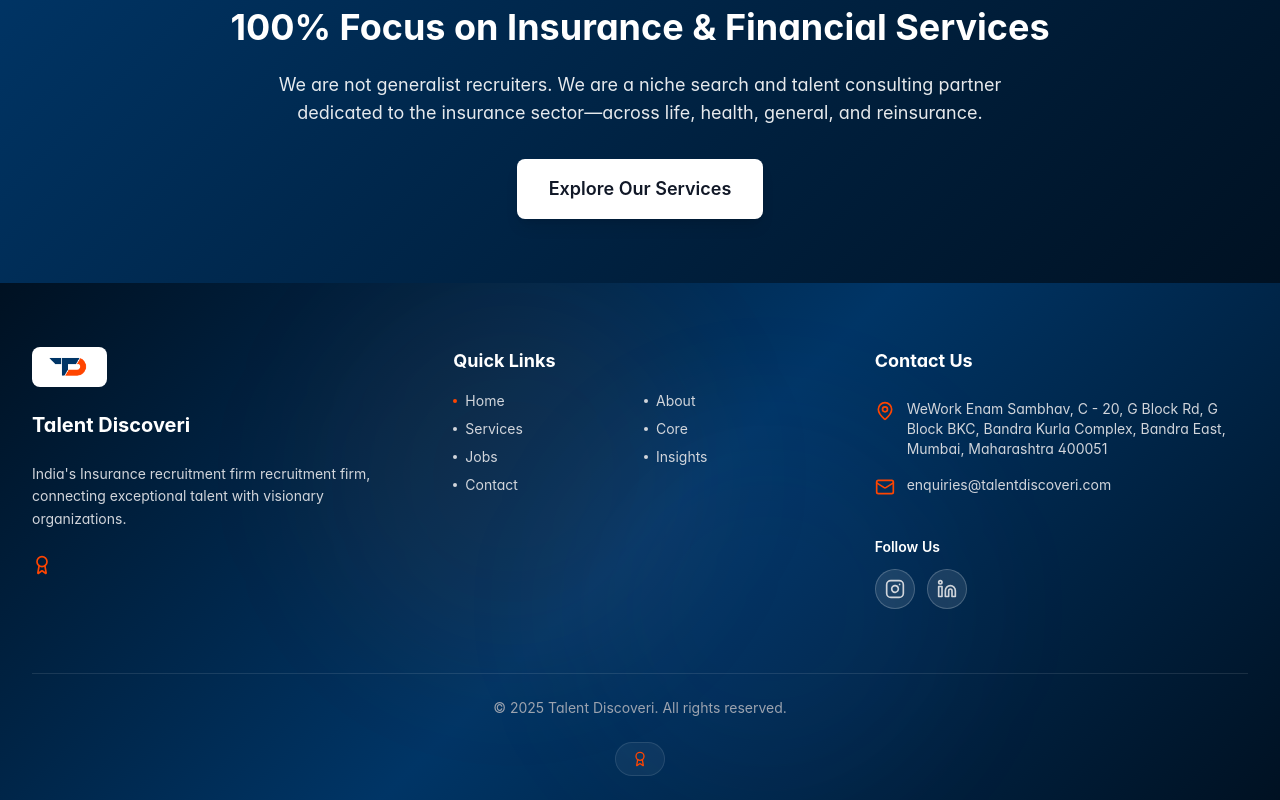
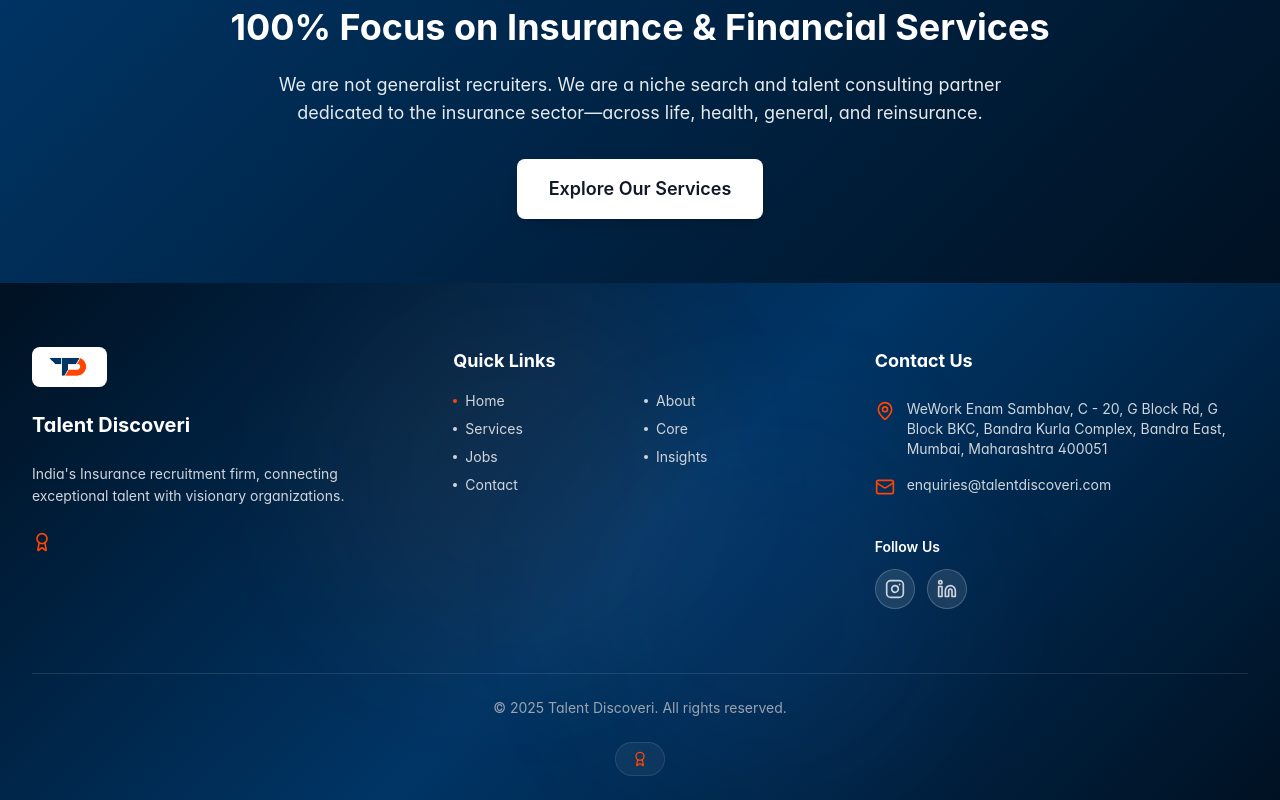
Before and after one commit to talentd702-td/TD-project, a Next.js app: page /home in a window 1280 px wide. Shown: the part 5101-5901 px from the top of the page. Built offline with nearby package versions, Linux system fonts and the light colour scheme; no server answers.

Commit message:
Update LandingPage.jsx

```diff
--- a/src/pages/landing/LandingPage.jsx
+++ b/src/pages/landing/LandingPage.jsx
@@ -133,7 +133,7 @@ export default function LandingPage() {
               </div>
               <h3 className="text-white font-bold text-xl">Talent Discoveri</h3>
               <p className="text-gray-300 text-sm leading-relaxed">
-                India's Insurance recruitment firm recruitment firm, connecting
+                India's Insurance recruitment firm, connecting
                 exceptional talent with visionary organizations.
               </p>
               <div className="flex items-center gap-2 text-sm">
```
